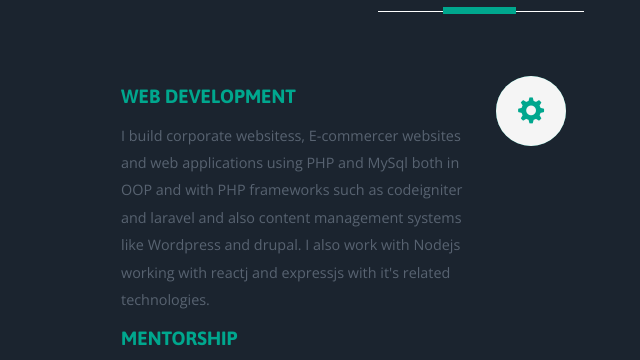
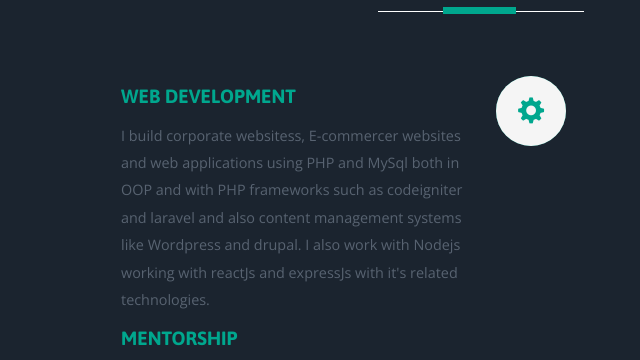
Before and after one commit to MrObele/MrObele.github.io, a plain HTML site: page index.html in a window 1280 px wide. Shown: the part 1440-1800 px from the top of the page, 159-799 px from the left. Drawn offline with nearby package versions, Linux system fonts and the light colour scheme; files whose address does not match are found by name.

```diff
--- a/index.html
+++ b/index.html
@@ -218,7 +218,7 @@ Smartphone Compatible web template, free webdesigns for Nokia, Samsung, LG, Sony
 					</div>
 					<div class="col-xs-8 wthree_about_right_grid_right">
 						<h4>Web Development</h4>
-						<p>I build corporate websitess, E-commercer websites and web applications using PHP and MySql both in OOP and with PHP frameworks such as codeigniter and laravel and also content management systems like Wordpress and drupal. I also work with Nodejs working with reactj and expressjs with it's related technologies.</p>
+						<p>I build corporate websitess, E-commercer websites and web applications using PHP and MySql both in OOP and with PHP frameworks such as codeigniter and laravel and also content management systems like Wordpress and drupal. I also work with Nodejs working with reactJs and expressJs with it's related technologies.</p>
 					</div>
 					<div class="clearfix"> </div>
 				</div>
```
